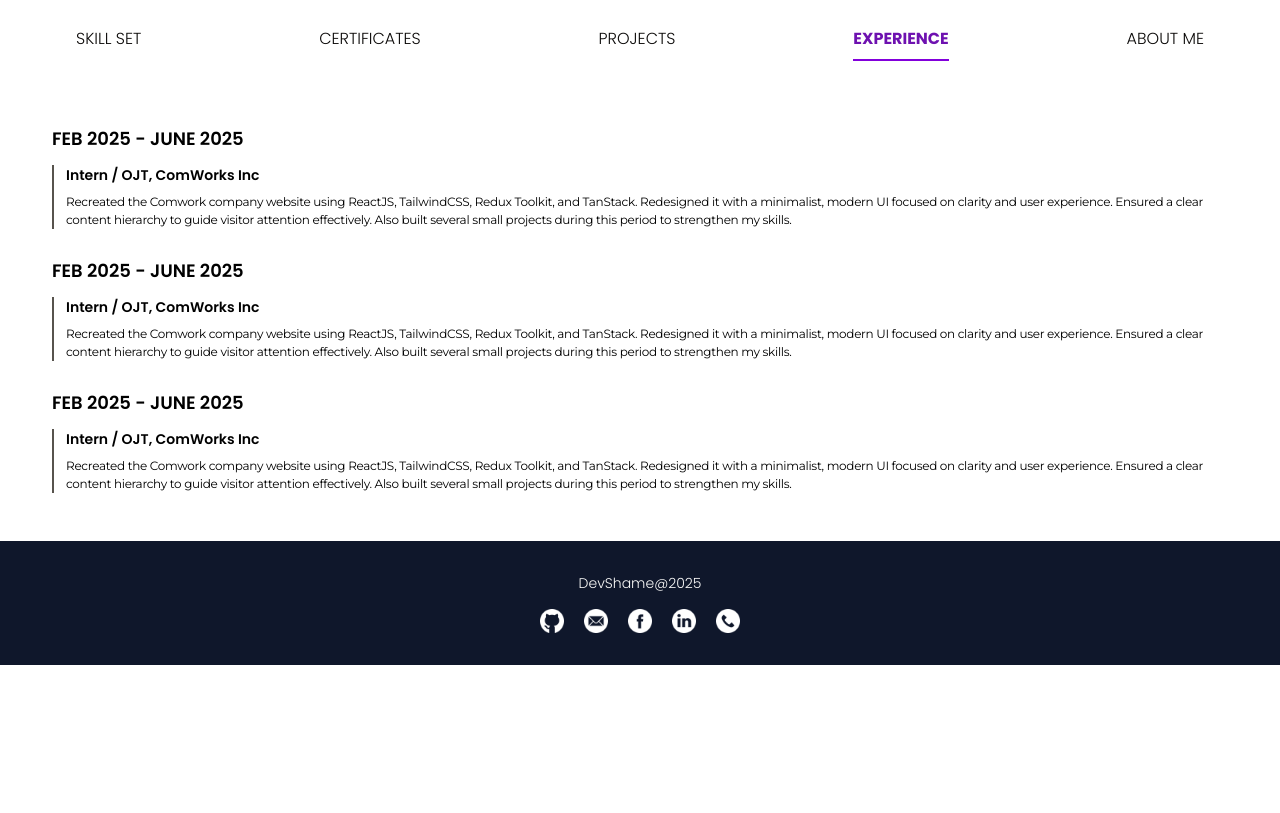
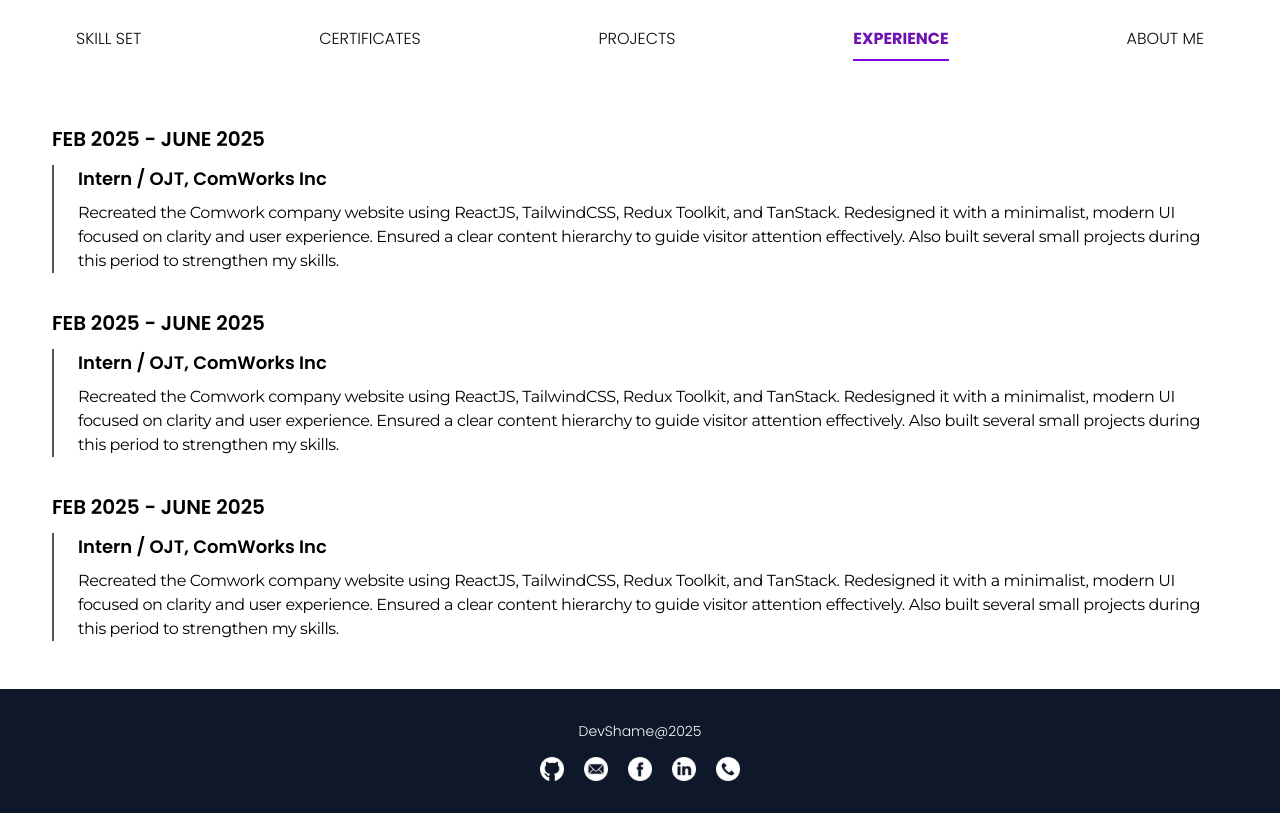
Before and after one commit to shameCanales/shame-portfolio, a React (Vite) app: page /experience in a window 1280 px wide. Shown: the part 1640-2453 px from the top of the page. Before the commit the page ends 2305 px from the top, so only its background shows below. Built offline with nearby package versions, Linux system fonts and the light colour scheme; no server answers.

Commit message:
styled experience for medium viewport

```diff
--- a/src/components/ExperienceItem.jsx
+++ b/src/components/ExperienceItem.jsx
@@ -1,15 +1,15 @@
 export default function ExperienceItem({ when, as, where, what }) {
   return (
     <>
-      <div className="mt-7">
+      <div className="mt-7 md:mt-9">
         <div>
-          <p className="poppins-semibold text-lg uppercase">{when}</p>
+          <p className="poppins-semibold text-lg md:text-xl uppercase" >{when}</p>
         </div>
-        <div className="px-3 mt-3 border-l-2 border-l-stone-600" >
-          <p className="poppins-semibold text-sm">
+        <div className="px-3 sm:px-5 md:px-6 mt-3 border-l-2 border-l-stone-600" >
+          <p className="poppins-semibold text-sm sm:text-base md:text-lg ">
             {as}, {where}
           </p >
-          <p className="montserrat-regular text-xs leading-4.5 tracking-tight mt-2">{what}</p>
+          <p className="montserrat-regular text-xs sm:text-sm md:text-base leading-4.5 sm:leading-5 md:leading-6 tracking-tight mt-2">{what}</p>
         </div>
       </div>
     </>
```
